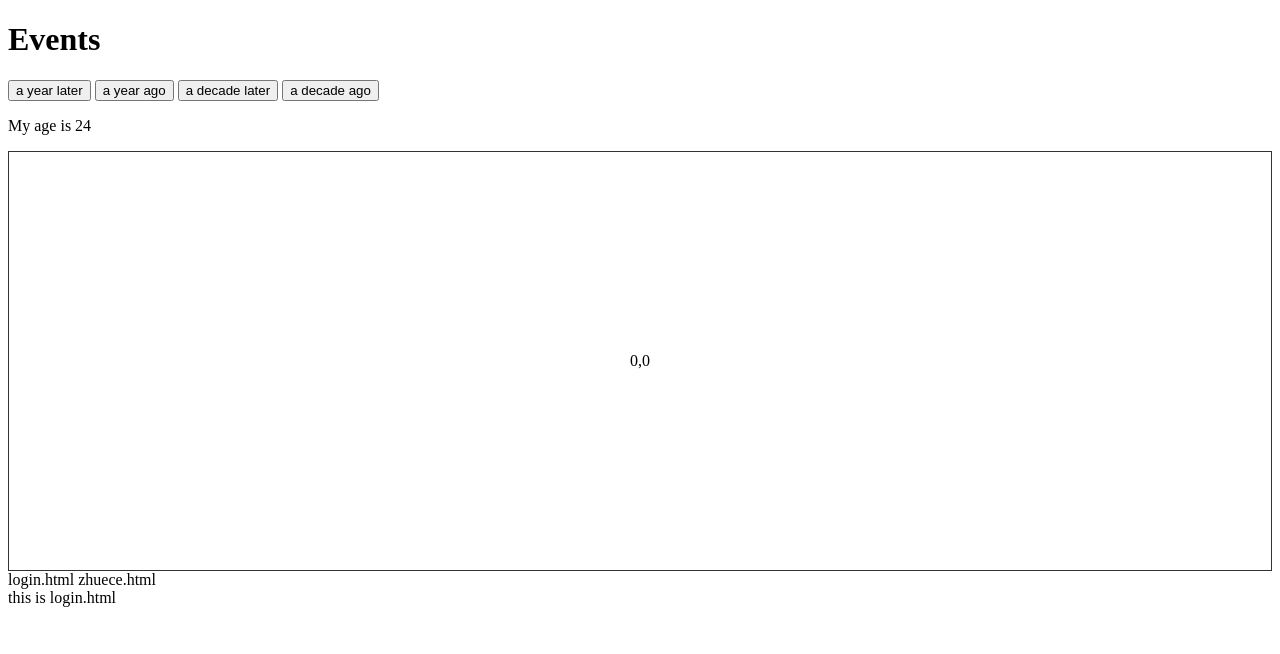
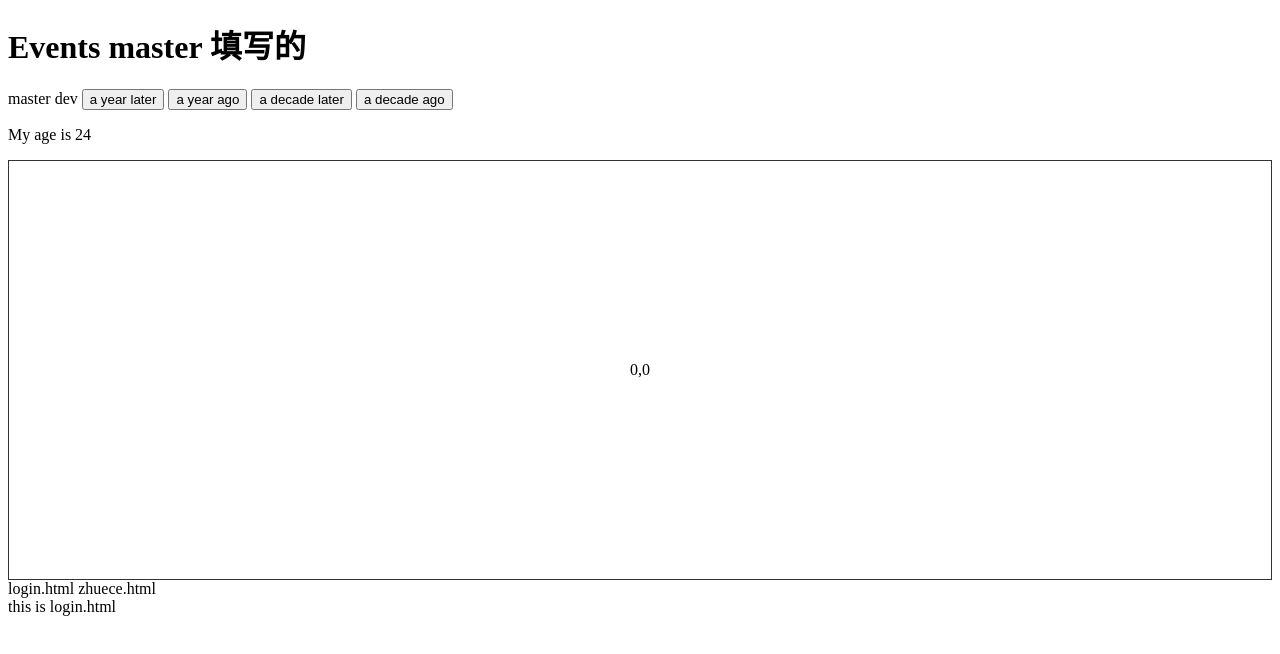
Before and after one commit to MrTaoSix/First-Demo, a plain HTML site: page index.html in a window 1280 px wide. Drawn offline with nearby package versions, Linux system fonts and the light colour scheme.

Commit message:
提交dev

```diff
--- a/index.html
+++ b/index.html
@@ -10,7 +10,10 @@
 </head>
 <body>
 	<div id="vue-app">
-		<h1> Events </h1>
+		<h1> Events master 填写的 </h1>
+		<body> master</body>
+		<body>dev</body>
+
 	    <button   @click="add(1)"> a year later </button>
 		<button @click="subtract(1)"> a year ago </button>
         <button   v-on:dblclick="add(10)"> a decade later </button>
```
Also changed, not shown: 1 other file.
